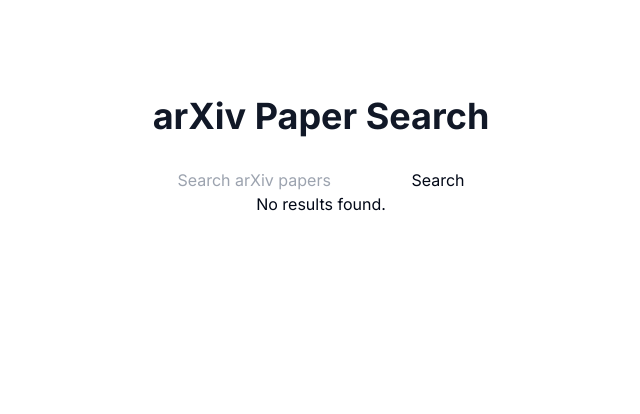
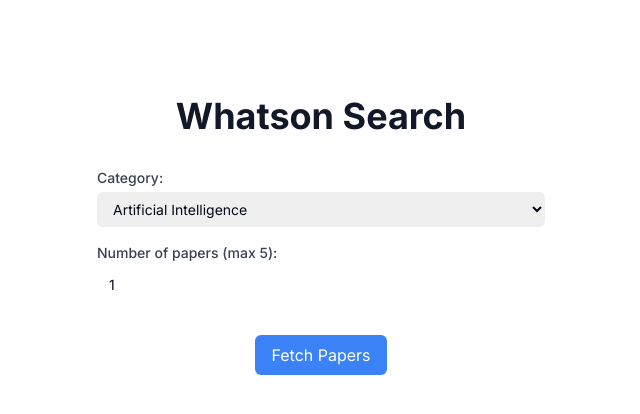
Before and after one commit to Pa1rick101/whatson-hub, a Next.js app: page /selection in a window 1280 px wide. Shown: the top 414 px of the page, without its empty margins (319-959 px from the left). Built offline with nearby package versions, Linux system fonts and the light colour scheme.

Commit message:
simple search for papers

```diff
--- a/app/api/arxiv.ts
+++ b/app/api/arxiv.ts
@@ -13,26 +13,24 @@
   };
 }
 
+interface Paper {
+  id: string;
+  title: string;
+  authors: string[];
+  summary: string;
+}
+
 const parseXml = promisify(parseString);
 
-export async function searchArxiv(query: string, start: number = 0, maxResults: number = 10) {
-  const baseUrl = 'http://export.arxiv.org/api/query';
-  const response = await axios.get(baseUrl, {
-    params: {
-      search_query: query,
-      start,
-      max_results: maxResults,
-    },
-  });
-  const xmlData = response.data;
-  const parsedResults = await parseXml(xmlData) as ArxivResponse;
+export async function fetchArxivPapers(category: string, paperCount: number): Promise<Paper[]> {
+  const url = `http://export.arxiv.org/api/query?search_query=cat:${category}&max_results=${paperCount}&sortBy=submittedDate&sortOrder=descending`;
+  const response = await axios.get(url);
+  const result = await parseXml(response.data) as ArxivResponse;
 
-  // Extract and format the entries from the parsed XML
-  const entries = parsedResults.feed.entry || [];
-  return entries.map((entry: any) => ({
+  return result.feed.entry?.map(entry => ({
     id: entry.id[0],
     title: entry.title[0],
-    authors: entry.author.map((author: any) => author.name[0]),
+    authors: entry.author.map(a => a.name[0]),
     summary: entry.summary[0],
-  }));
+  })) || [];
 }
--- a/app/components/SearchForm.tsx
+++ b/app/components/SearchForm.tsx
@@ -1,9 +1,13 @@
 import { useState } from 'react';
 
-export default function SearchForm({ onSearch }: { onSearch: (query: string) => void }) {
+interface SearchFormProps {
+  onSearch: (query: string) => void;
+}
+
+export default function SearchForm({ onSearch }: SearchFormProps) {
   const [query, setQuery] = useState('');
 
-  const handleSubmit = (e: React.FormEvent<HTMLFormElement>) => {
+  const handleSubmit = (e: React.FormEvent) => {
     e.preventDefault();
     onSearch(query);
   };
--- a/app/components/SearchResults.tsx
+++ b/app/components/SearchResults.tsx
@@ -5,20 +5,48 @@
   summary: string;
 }
 
-export default function SearchResults({ results }: { results: Paper[] }) {
-  if (!Array.isArray(results) || results.length === 0) {
-    return <div>No results found.</div>;
+interface SearchResultsProps {
+  results: Paper[];
+  searched: boolean;
+}
+
+export default function SearchResults({ results, searched }: SearchResultsProps) {
+  if (searched && (!Array.isArray(results) || results.length === 0)) {
+    return <div className="text-center text-gray-600 mt-8">No results found.</div>;
+  }
+
+  if (!searched || results.length === 0) {
+    return null;
   }
 
   return (
-    <div className="space-y-8"> {/* Added space-y-8 for vertical spacing */}
-      {results.map((paper) => (
-        <div key={paper.id} className="border-b pb-6"> {/* Added border and padding */}
-          <h3 className="text-xl font-semibold mb-2">{paper.title}</h3>
-          <p className="text-sm text-gray-600 mb-2">{paper.authors.join(', ')}</p>
-          <p className="text-gray-800">{paper.summary}</p>
-        </div>
-      ))}
+    <div className="w-full max-w-3xl mt-12">
+      <h2 className="text-2xl font-bold mb-6 text-gray-800">Search Results</h2>
+      <div className="space-y-8">
+        {results.map((paper) => (
+          <div key={paper.id} className="bg-white shadow-md rounded-lg overflow-hidden hover:shadow-lg transition-shadow duration-300">
+            <div className="p-6">
+              <h3 className="text-xl font-semibold mb-2 text-indigo-600 hover:text-indigo-800 transition-colors duration-300">
+                {paper.title}
+              </h3>
+              <p className="text-sm text-gray-600 mb-4">
+                {paper.authors.join(', ')}
+              </p>
+              <p className="text-gray-800 mb-4 line-clamp-3">
+                {paper.summary}
+              </p>
+              <a
+                href={`https://arxiv.org/abs/${paper.id.split('/').pop()}`}
+                target="_blank"
+                rel="noopener noreferrer"
+                className="inline-block bg-indigo-500 text-white px-4 py-2 rounded-md hover:bg-indigo-600 transition-colors duration-300"
+              >
+                Read More
+              </a>
+            </div>
+          </div>
+        ))}
+      </div>
     </div>
   );
 }
--- a/app/selection/page.tsx
+++ b/app/selection/page.tsx
@@ -1,8 +1,7 @@
 'use client';
 
 import { useState } from 'react';
-import { searchArxiv } from '../api/arxiv';
-import SearchForm from '../components/SearchForm';
+import { fetchArxivPapers } from '../api/arxiv';
 import SearchResults from '../components/SearchResults';
 
 interface Paper {
@@ -12,19 +11,65 @@
   summary: string;
 }
 
+const arxivCategories = [
+  { code: 'cs.AI', name: 'Artificial Intelligence' },
+  { code: 'cs.CL', name: 'Computation and Language' },
+  { code: 'cs.CV', name: 'Computer Vision' },
+  { code: 'cs.LG', name: 'Machine Learning' },
+  { code: 'cs.NE', name: 'Neural and Evolutionary Computing' },
+  { code: 'cs.RO', name: 'Robotics' },
+  { code: 'math.OC', name: 'Optimization and Control' },
+  { code: 'stat.ML', name: 'Statistics - Machine Learning' },
+  { code: 'physics.comp-ph', name: 'Computational Physics' }
+];
+
 export default function SelectionPage() {
   const [results, setResults] = useState<Paper[]>([]);
+  const [category, setCategory] = useState(arxivCategories[0].code);
+  const [paperCount, setPaperCount] = useState(1);
+  const [searched, setSearched] = useState(false);
 
-  const handleSearch = async (query: string) => {
-    const searchResults = await searchArxiv(query);
-    setResults(searchResults);
+  const handleFetch = async () => {
+    const fetchedPapers = await fetchArxivPapers(category, paperCount);
+    setResults(fetchedPapers);
+    setSearched(true);
   };
 
   return (
     <main className="flex min-h-screen flex-col items-center justify-start p-24 bg-white">
-      <h1 className="text-4xl font-bold text-gray-900 mb-8">arXiv Paper Search</h1>
-      <SearchForm onSearch={handleSearch} />
-      <SearchResults results={results} />
+      <h1 className="text-4xl font-bold text-gray-900 mb-8">Whatson Search</h1>
+      <div className="mb-4 w-full max-w-md">
+        <label htmlFor="category" className="block text-sm font-medium text-gray-700">Category:</label>
+        <select
+          id="category"
+          value={category}
+          onChange={(e) => setCategory(e.target.value)}
+          className="mt-1 block w-full pl-3 pr-10 py-2 text-base border-gray-300 focus:outline-none focus:ring-indigo-500 focus:border-indigo-500 sm:text-sm rounded-md"
+        >
+          {arxivCategories.map((cat) => (
+            <option key={cat.code} value={cat.code}>{cat.name}</option>
+          ))}
+        </select>
+      </div>
+      <div className="mb-4 w-full max-w-md">
+        <label htmlFor="paperCount" className="block text-sm font-medium text-gray-700">Number of papers (max 5):</label>
+        <input
+          type="number"
+          id="paperCount"
+          min="1"
+          max="5"
+          value={paperCount}
+          onChange={(e) => setPaperCount(Math.min(5, Math.max(1, parseInt(e.target.value))))}
+          className="mt-1 block w-full pl-3 pr-10 py-2 text-base border-gray-300 focus:outline-none focus:ring-indigo-500 focus:border-indigo-500 sm:text-sm rounded-md"
+        />
+      </div>
+      <button
+        onClick={handleFetch}
+        className="mt-4 px-4 py-2 bg-blue-500 text-white rounded-md hover:bg-blue-600 focus:outline-none focus:ring-2 focus:ring-blue-500 focus:ring-offset-2"
+      >
+        Fetch Papers
+      </button>
+      <SearchResults results={results} searched={searched} />
     </main>
   );
 }
```
Also changed, not shown: 1 other file (tests, documents, lock files or other folders).
